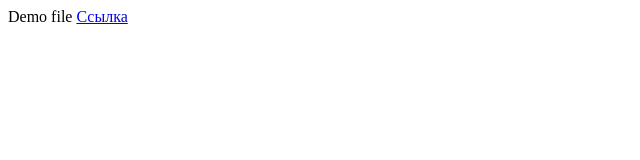
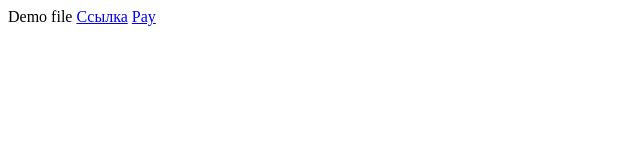
Before and after one commit to atamva/Demo, a plain HTML site: page index.html in a window 1280 px wide. Shown: the full height of the page, 0-640 px from the left. Drawn offline with Linux system fonts and the light colour scheme.

Commit message:
Payment page

```diff
--- a/index.html
+++ b/index.html
@@ -9,5 +9,6 @@
 <body>
     Demo file
     <a href="#">Ссылка</a>
+    <a href="payment.html">Pay</a>
 </body>
 </html>
```
Also changed, not shown: payment.html (added).
